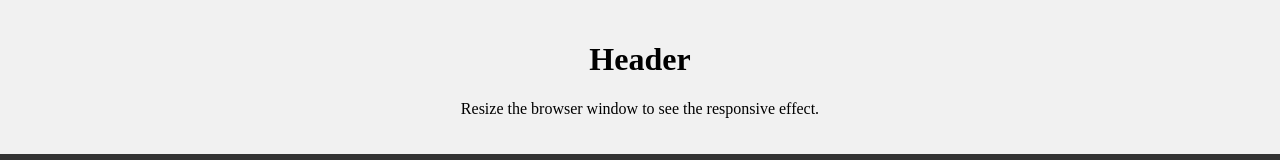
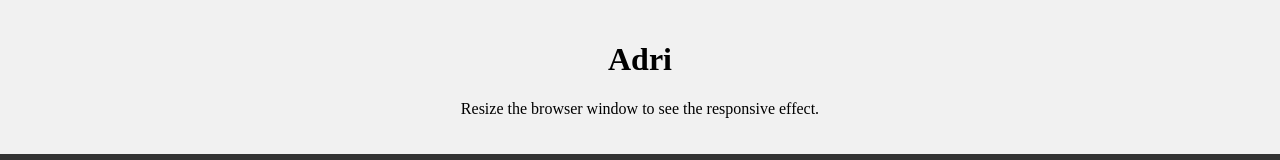
Before and after one commit to tardri/piloto, a plain HTML site: page index.html in a window 1280 px wide. Shown: the top 160 px of the page. Drawn offline with Linux system fonts and the light colour scheme.

Commit message:
añadir nombre al html

```diff
--- a/index.html
+++ b/index.html
@@ -79,7 +79,7 @@
 <body>
 
     <div class="header">
-        <h1>Header</h1>
+        <h1>Adri</h1>
         <p>Resize the browser window to see the responsive effect.</p>
     </div>
 
```
